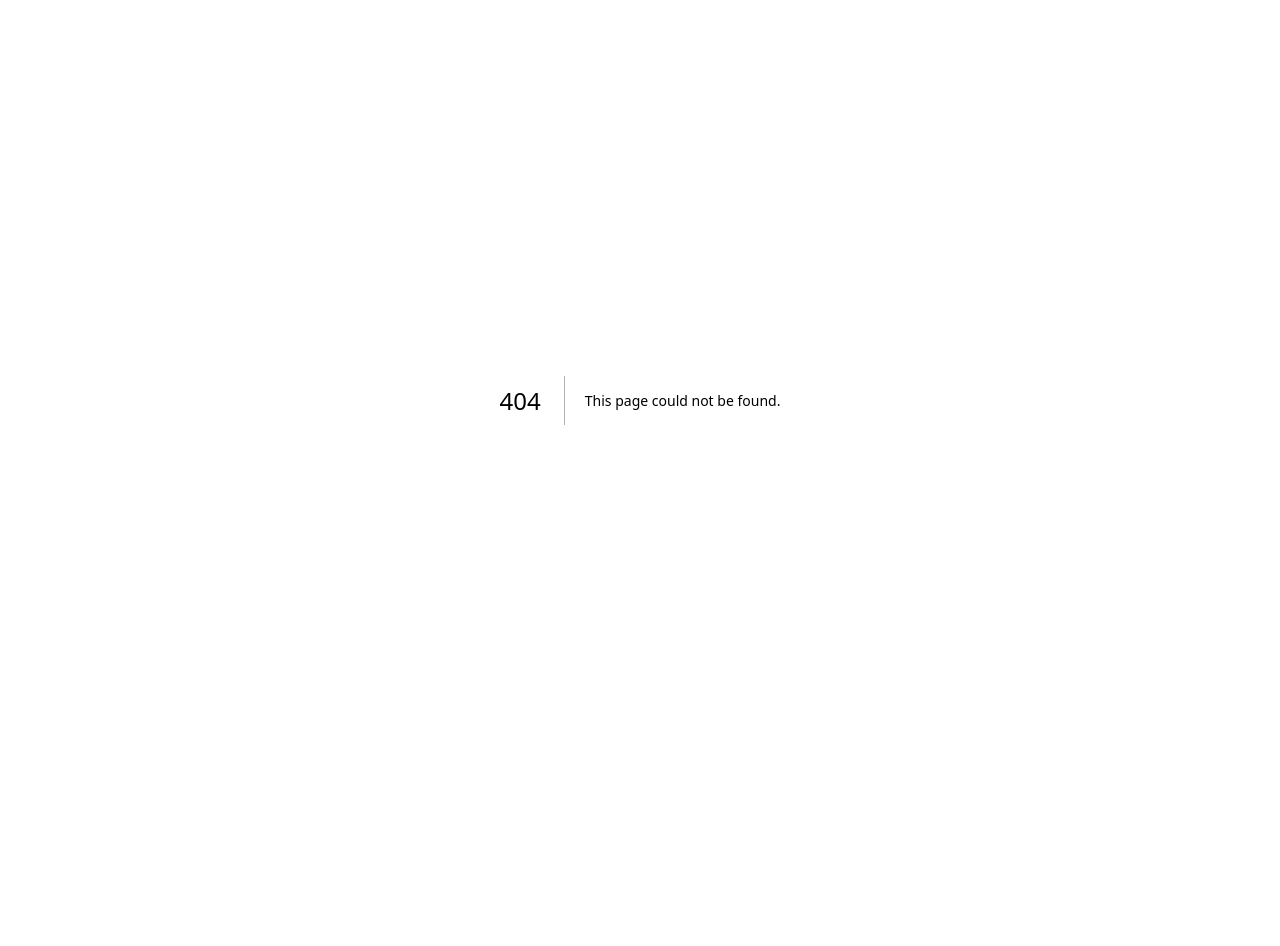
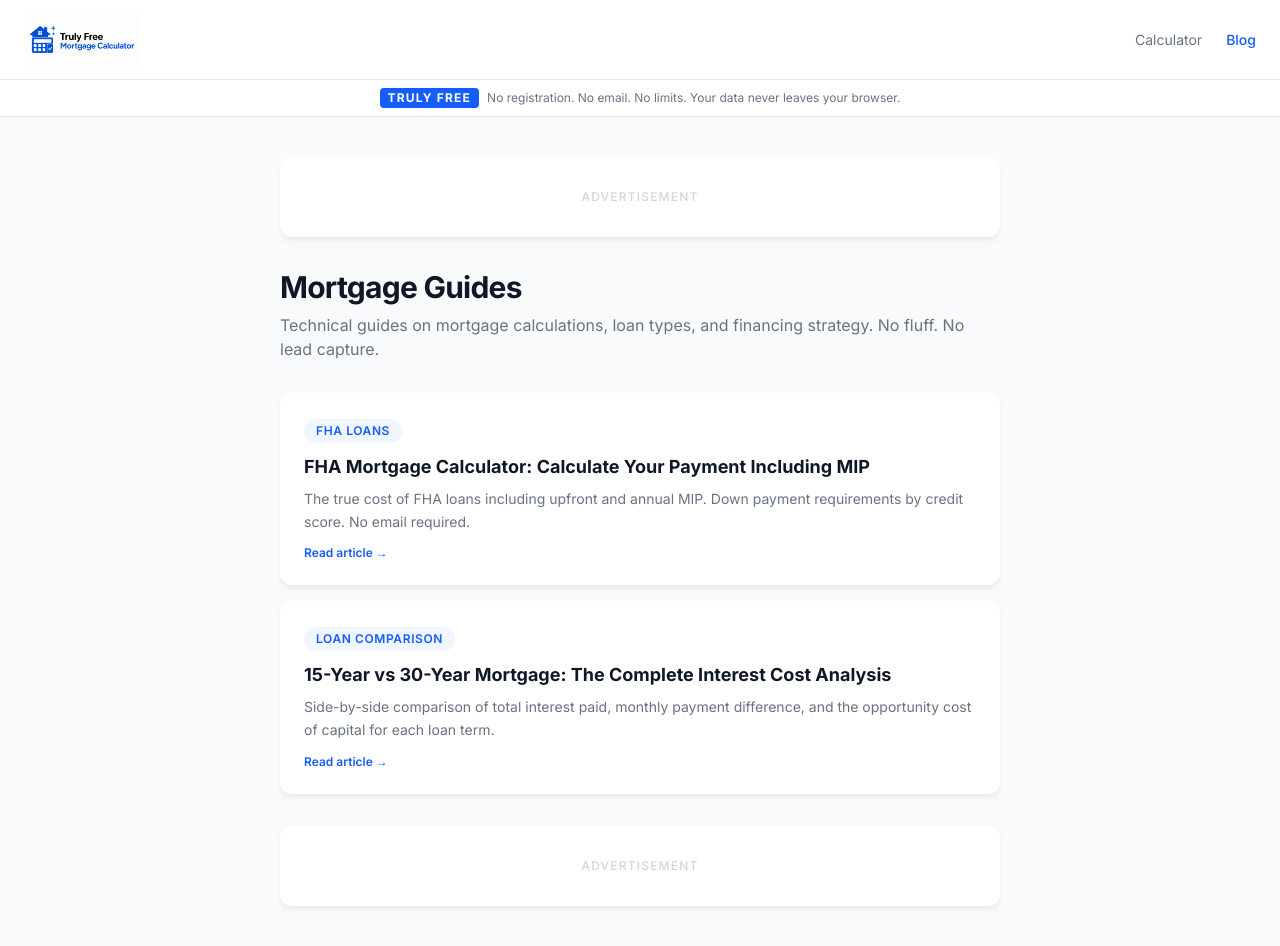
Before and after one commit to gsmith0572-dot/truly-free-mortgage-calculator, a Next.js app: page /blog in a window 1280 px wide. Before the commit this address had no page. Shown: the top 946 px of the page. Before the commit the page ends 800 px from the top, so only its background shows below. Built offline with nearby package versions, Linux system fonts and the light colour scheme.

Commit message:
feat: blog index page listing all articles

```diff
--- /dev/null
+++ b/src/app/blog/page.tsx
@@ -0,0 +1,58 @@
+import type { Metadata } from 'next';
+
+export const metadata: Metadata = {
+  title: 'Mortgage Calculator Blog — Free Guides & Tools | Truly Free',
+  description: 'Free mortgage guides covering FHA loans, 15 vs 30-year comparison, refinancing, amortization, and more. No registration. No email.',
+  alternates: { canonical: 'https://trulyfreetools.com/blog' },
+};
+
+const articles = [
+  {
+    slug: 'fha-mortgage-calculator',
+    category: 'FHA Loans',
+    title: 'FHA Mortgage Calculator: Calculate Your Payment Including MIP',
+    description: 'The true cost of FHA loans including upfront and annual MIP. Down payment requirements by credit score. No email required.',
+  },
+  {
+    slug: '15-year-vs-30-year-mortgage',
+    category: 'Loan Comparison',
+    title: '15-Year vs 30-Year Mortgage: The Complete Interest Cost Analysis',
+    description: 'Side-by-side comparison of total interest paid, monthly payment difference, and the opportunity cost of capital for each loan term.',
+  },
+];
+
+export default function BlogIndex() {
+  return (
+    <div className="min-h-screen bg-gray-50">
+      <nav className="bg-white border-b border-gray-200 px-6 h-20 flex items-center justify-between">
+        <a href="/mortgage-calculator">
+          <img src="/logo.png" alt="Truly Free Mortgage Calculator" style={{ height: '60px', width: 'auto', objectFit: 'contain' }} />
+        </a>
+        <div className="flex gap-6">
+          <a href="/mortgage-calculator" className="text-sm text-gray-500 hover:text-gray-700">Calculator</a>
+          <a href="/blog" className="text-sm text-blue-600 font-medium">Blog</a>
+        </div>
+      </nav>
+      <div className="bg-white border-b border-gray-200 px-6 py-2 flex items-center justify-center gap-2">
+        <span className="bg-blue-600 text-white text-xs font-bold tracking-widest px-2 py-0.5 rounded">TRULY FREE</span>
+        <span className="text-xs text-gray-500">No registration. No email. No limits. Your data never leaves your browser.</span>
+      </div>
+      <div className="max-w-3xl mx-auto px-4 sm:px-6 pt-10 pb-16">
+        <div className="bg-white rounded-xl shadow-[0_4px_6px_-1px_rgb(0_0_0/0.08)] flex items-center justify-center text-gray-300 text-xs uppercase tracking-widest font-medium mb-8" style={{ minHeight: 80 }}>Advertisement</div>
+        <h1 className="text-3xl font-bold text-gray-900 tracking-tight mb-2">Mortgage Guides</h1>
+        <p className="text-gray-500 mb-8">Technical guides on mortgage calculations, loan types, and financing strategy. No fluff. No lead capture.</p>
+        <div className="space-y-4">
+          {articles.map((a) => (
+            <a key={a.slug} href={'/blog/' + a.slug} className="block bg-white rounded-xl shadow-[0_4px_6px_-1px_rgb(0_0_0/0.08)] p-6 hover:shadow-[0_8px_16px_-2px_rgb(0_0_0/0.12)] transition-shadow">
+              <span className="inline-block bg-blue-50 text-blue-600 text-xs font-semibold uppercase tracking-wider px-3 py-1 rounded-full mb-3">{a.category}</span>
+              <h2 className="text-lg font-bold text-gray-900 mb-2 leading-snug">{a.title}</h2>
+              <p className="text-sm text-gray-500 leading-relaxed">{a.description}</p>
+              <p className="text-xs text-blue-600 font-semibold mt-3">Read article →</p>
+            </a>
+          ))}
+        </div>
+        <div className="bg-white rounded-xl shadow-[0_4px_6px_-1px_rgb(0_0_0/0.08)] flex items-center justify-center text-gray-300 text-xs uppercase tracking-widest font-medium mt-8" style={{ minHeight: 80 }}>Advertisement</div>
+      </div>
+    </div>
+  );
+}
```
